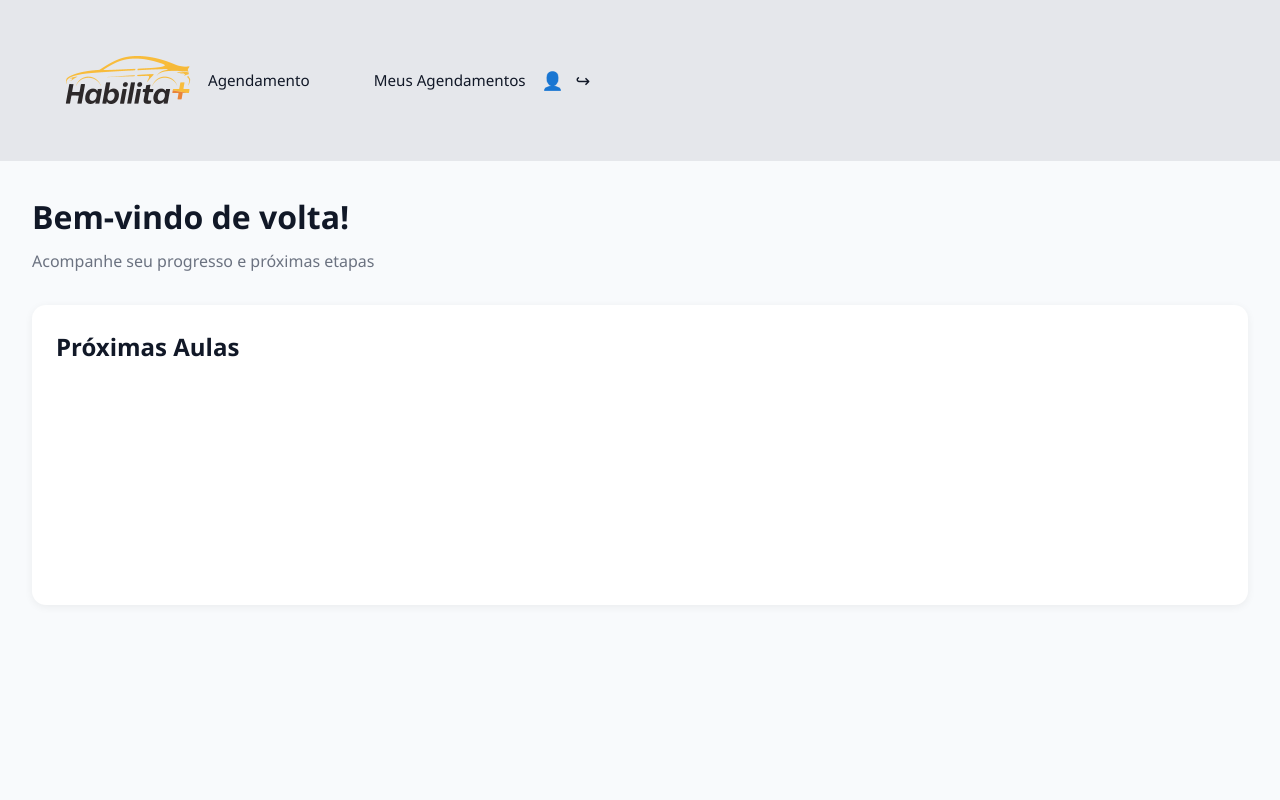
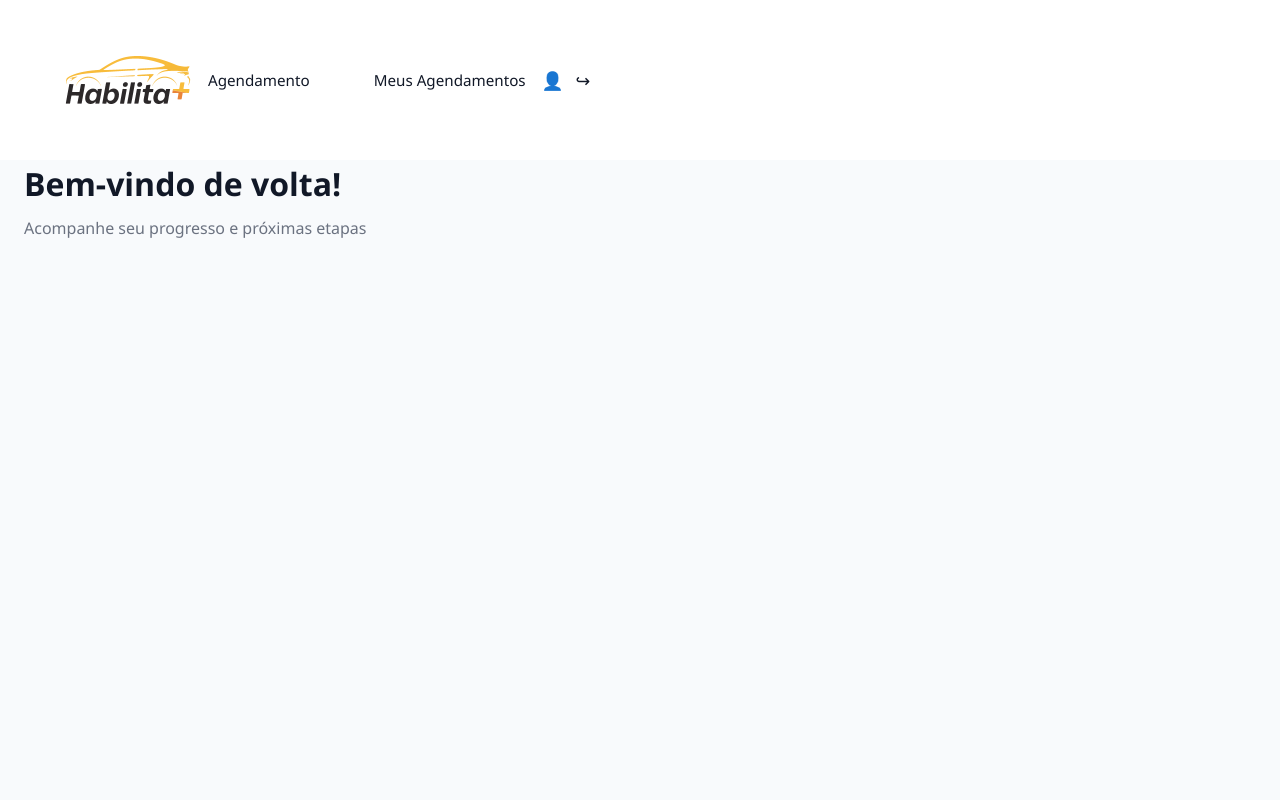
Before and after one commit to gregory-acervo/habilita_mais, a Django app: page /cliente/ in a window 1280 px wide. Run offline with Django 5.2, Linux system fonts and the light colour scheme.

Commit message:
Alteração no HTML/CSS

```diff
--- a/backend/base/static/css/app/home.css
+++ b/backend/base/static/css/app/home.css
@@ -16,7 +16,7 @@
 
   /*  Conteúdo do Card  */
 .card {
-    background: white;
+    background: #8d8bac;
 
     padding: 1.5rem;
     border-radius: var(--radius);
--- a/backend/base/static/css/global/system.css
+++ b/backend/base/static/css/global/system.css
@@ -1,3 +1,5 @@
+/* || CSS Reset */
+
 /* 1. Modelo de box-sizing mais intuitivo */
 *, *::before, *::after {
   box-sizing: border-box;
@@ -69,9 +71,7 @@ ul, ol {
   padding: 0;
 }
 
-/*
-  11. Cria um contexto de empilhamento raiz para evitar conflitos de camada
-*/
+/* 11. Cria um contexto de empilhamento raiz para evitar conflitos de camada */
 #root, #__next {
   isolation: isolate;
 }
@@ -88,7 +88,7 @@ ul, ol {
     --text: #111827;
     --text-secondary: #6b7280;
 
-    --border: #e5e7eb;
+    --nav-bg: #ffffff;
     --background: #f8fafc;
     --card: #ffffff;
 
@@ -96,19 +96,28 @@ ul, ol {
 
     --radius: 14px;
 }
-/* =========================
-   BODY
-========================= */
+
+/* || Estilos Gerais */
 
 body {
-    font-family: "Segoe UI", sans-serif;
+    font-family: Segoe UI, sans-serif;
     background: var(--background);
     color: var(--text);
 }
 
-/* =========================
-   HEADER
-========================= */
+.container {
+  /* 1. Limite de largura máxima confortável para leitura e UI */
+  width: 100%;
+  max-width: 1400px;
+  /* 2. Centralização na horizontal */
+  margin-left: auto;
+  margin-right: auto;
+
+  /* 3. Espaçamento interno lateral (evita colar nas margens em ecrãs pequenos) */
+  padding-left: 1.5rem;
+  padding-right: 1.5rem;
+}
+
 
 .header {
     background: white;
@@ -123,7 +132,6 @@ body {
     display: flex;
     align-items: center;
     padding: 1rem 4rem;
-    background-color: var(--border);
 }
 
 .navbar ul{
@@ -142,7 +150,7 @@ body {
 }
 
 .navbar a:hover{
-    color: var(--primary);
+
     text-decoration: none;
 }
 
@@ -181,11 +189,7 @@ body {
     align-items: center;
 }
 
-.home {
-    max-width: 1400px;
-    margin: 0 auto;
-    padding: 2rem;
-}
+/* || Utensílios */
 
 /* =========================
    RESPONSIVIDADE
--- a/backend/base/templates/base.html
+++ b/backend/base/templates/base.html
@@ -13,7 +13,7 @@
   <body>
     {% include 'partials/_header.html' %}
 
-    <main class="container main-content">
+    <main class="container">
       {% block content %}
 
       {% endblock %}
@@ -21,7 +21,6 @@
 
     {% include 'partials/_footer.html' %}
 
-    <script src="{% static 'scripts/main.js' %}"></script>
     {% block extra_js %}
     {% endblock %}
   </body>
--- a/backend/habilita/templates/habilita/cliente/home.html
+++ b/backend/habilita/templates/habilita/cliente/home.html
@@ -1,25 +1,16 @@
 {% extends 'base.html' %}
 {% load static %}
 
-{% block title %}Habilita+ - Página Inicial{% endblock %}
 {% block extra_css %}
     {{block.super}}
     <link rel="stylesheet" href="{% static 'css/app/home.css' %}" />
 {% endblock %}
+
 {% block content %} {% comment %} Conteúdo reutilizável chamado content {% endcomment %}
-<main class="home">
-
+<main class=home>
     <section class="welcome">
         <h1>Bem-vindo de volta!</h1>
         <p>Acompanhe seu progresso e próximas etapas</p>
     </section>
-
-    <section class="">
-        <article class="card">
-            <h2>Próximas Aulas</h2>
-        </article>
-
-    </section>
-
 </main>
 {% endblock %}
--- a/backend/habilita/views/system.py
+++ b/backend/habilita/views/system.py
@@ -4,7 +4,7 @@ from ..models import AulaTeorica, AulaPratica, ExameTeorico, ExamePratico
 from calendar import HTMLCalendar
 
 def cliente_home(request):
-    return render(request, 'habilita/cliente/home.html')
+    return render(request, 'habilita/cliente/home.html', {'titulo_aba': 'Home'})
 
 def agendamento(request, year=None, month=None):
     # Se ano ou mês não forem passados, usa a data de hoje
@@ -16,7 +16,12 @@ def agendamento(request, year=None, month=None):
 
     # Gera o calendário com os inteiros recebidos
     calendar = HTMLCalendar().formatmonth(year, month)
-    return render(request, 'habilita/cliente/agendamento.html', {'calendar': calendar})
+    return render(request,
+                  'habilita/cliente/agendamento.html',
+                  {'calendar': calendar,
+                'titulo_aba': 'Agendamento'
+                }
+                  )
 
 def meus_agendamentos(request):
     # Pega o ano e mês atuais
@@ -24,7 +29,14 @@ def meus_agendamentos(request):
     calendar = HTMLCalendar().formatmonth(hoje.year, hoje.month)
 
     # Envia o calendário no contexto
-    return render(request, 'habilita/cliente/meus_agendamentos.html', {'calendar': calendar})
+    return render(
+        request,
+        'habilita/cliente/meus_agendamentos.html',
+        {
+        'calendar': calendar,
+        'titulo_aba': 'Meus Agendamentos'
+        }
+    )
 
 def listar_aulas(request):
     aulas = AulaTeorica.objects.all(), AulaPratica.objects.all()
```
Also changed, not shown: backend/db.sqlite3.
